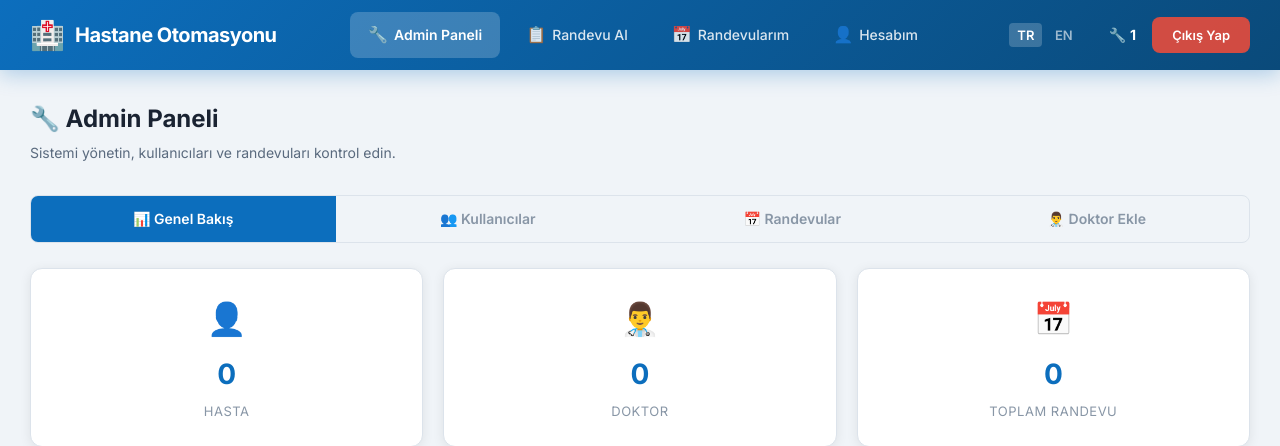
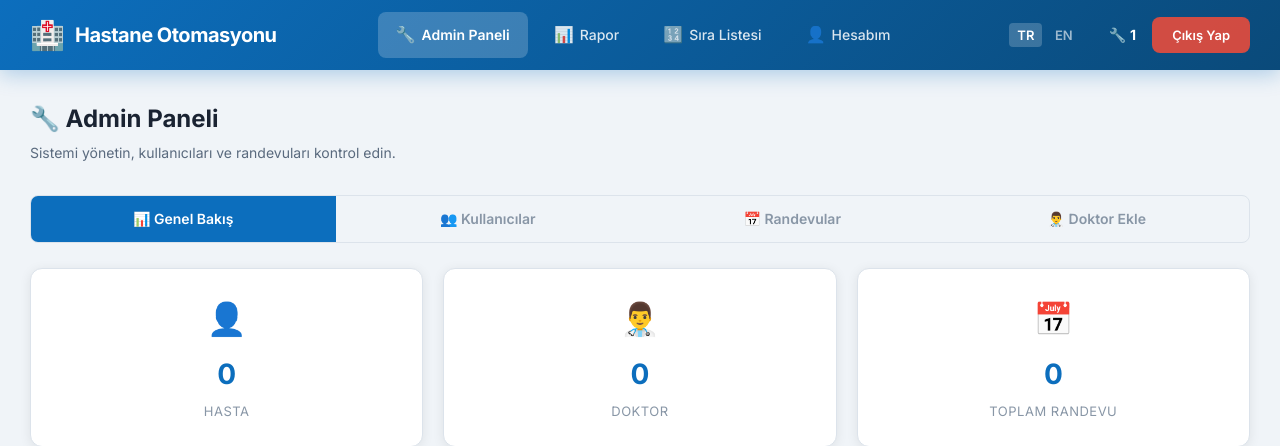
Before and after one commit to windlok/hastane-otomasyonu, a PHP site: page /admin_panel.php in a window 1280 px wide. Shown: the top 446 px of the page. Run offline with PHP 8.4, Linux system fonts and the light colour scheme; the visitor is signed in with stand-in values (Sample User, id 1); data that the repository does not hold is empty.

Commit message:
fix: admin navbar (remove patient links), fix language system (global + comprehensive keys), apply __() to navbar

```diff
--- a/header.php
+++ b/header.php
@@ -154,7 +154,8 @@ function mail_gonder($to, $konu, $mesaj) {
 }
 
 // Dil desteği
-$dil = isset($_COOKIE['dil']) ? $_COOKIE['dil'] : 'tr';
+global $lang;
+$dil = isset($_COOKIE['dil']) && in_array($_COOKIE['dil'], ['tr','en'], true) ? $_COOKIE['dil'] : 'tr';
 $dil_dosyasi = __DIR__ . "/lang/$dil.php";
 if (file_exists($dil_dosyasi)) {
     include $dil_dosyasi;
@@ -164,7 +165,10 @@ if (file_exists($dil_dosyasi)) {
 
 function __($key) {
     global $lang;
-    return $lang[$key] ?? $key;
+    if (isset($lang[$key])) {
+        return $lang[$key];
+    }
+    return $key;
 }
 
 function musait_saatler(PDO $db, int $doktor_id, string $tarih) {
--- a/lang/tr.php
+++ b/lang/tr.php
@@ -9,13 +9,13 @@ $lang = [
     'admin_panel' => 'Admin Paneli',
     'rapor' => 'Rapor',
     'siram' => 'Sıram',
+    'sira_listesi' => 'Sıra Listesi',
     'profilim' => 'Profilim',
     'hasta_randevularim' => 'Hasta Randevularım',
-    'hosgeldin' => 'Hoş Geldiniz',
+    'hosgeldiniz' => 'Hoş Geldiniz',
     'sifre_sifirla' => 'Şifre Sıfırlama',
     'sifremi_unuttum' => 'Şifremi Unuttum',
     'uye_ol' => 'Hemen Üye Olun',
-    'giris_yap_baslik' => 'Giriş Yap',
     'tc_kimlik' => 'TC Kimlik Numarası',
     'sifre' => 'Şifre',
     'tum_haklari_saklidir' => 'Tüm hakları saklıdır.',
@@ -42,6 +42,9 @@ $lang = [
     'iptal' => 'İptal Edildi',
     'gerceklesti' => 'Gerçekleşti',
     'bekliyor' => 'Bekliyor',
+    'bugun' => 'Bugün',
+    'siradaki' => 'Sıradaki',
+    'gecti' => 'Geçti',
     'duzenle' => 'Düzenle',
     'iptal_et' => 'İptal Et',
     'kaydet' => 'Kaydet',
@@ -51,4 +54,67 @@ $lang = [
     'notu_gor' => 'Notu Gör',
     'recete_yaz' => 'Reçete Yaz',
     'recete_gor' => 'Reçeteyi Gör',
+    'baslik_randevu_al' => 'Hızlı Randevu Sistemi',
+    'baslik_admin_panel' => 'Admin Paneli',
+    'baslik_rapor' => 'Randevu Raporu',
+    'baslik_sira' => 'Sıra Takip Sistemi',
+    'doktor_secin' => 'Doktor Seçin',
+    'randevu_tarihi' => 'Randevu Tarihi',
+    'randevu_saati' => 'Randevu Saati',
+    'randevu_bilgileri' => 'Randevu Bilgileri',
+    'randevu_duzenle' => 'Randevu Düzenle',
+    'randevuyu_kaydet' => 'Randevuyu Kaydet',
+    'randevuyu_guncelle' => 'Randevuyu Güncelle',
+    'duzenleme_modu' => 'Düzenleme Modu',
+    'once_doktor_ve_tarih_secin' => 'Önce doktor ve tarih seçin',
+    'cikis' => 'Çıkış',
+    'toplam' => 'Toplam',
+    'onceki_hasta' => 'Önünüzdeki Hasta',
+    'sira_numarasi' => 'Sıra Numaranız',
+    'kullanici_adi' => 'Kullanıcı Adı',
+    'admin_giris' => 'Admin Girişi',
+    'admin_giris_baslik' => 'Admin Paneli - Giriş',
+    'ana_giris_don' => 'Ana Giriş Sayfasına Dön',
+    'hastane' => 'Hastane',
+    'klinik' => 'Klinik',
+    'sehir' => 'Şehir',
+    'hasta_adi' => 'Hasta Adı',
+    'telefon' => 'Telefon',
+    'eposta' => 'E-posta',
+    'notlar' => 'Notlar',
+    'recete' => 'Reçete',
+    'sira_no' => 'Sıra No',
+    'ozet' => 'Özet',
+    'tibbi_not' => 'Tıbbi Not',
+    'not_ekle_baslik' => 'Not Ekle',
+    'not_gecmisi' => 'Not Geçmişi',
+    'recete_yaz_baslik' => 'Reçete Yaz',
+    'ilac_listesi' => 'İlaç Listesi',
+    'ilac_adi' => 'İlaç Adı',
+    'doz' => 'Doz',
+    'sure' => 'Süre',
+    'aciklama' => 'Açıklama',
+    'recete_belgesi' => 'Reçete Belgesi',
+    'hastane_otomasyonu_rapor' => 'Hastane Otomasyonu — Randevu Raporu',
+    'donem' => 'Dönem',
+    'olusturan' => 'Oluşturan',
+    'bastan' => 'Başlangıç',
+    'bitis' => 'Bitiş',
+    'listele' => 'Listele',
+    'pdf_yazdir' => 'PDF / Yazdır',
+    'sifre_sifirlama_baslik' => 'Şifre Sıfırlama',
+    'yeni_sifre' => 'Yeni Şifre',
+    'sifreyi_sifirla' => 'Şifreyi Sıfırla',
+    'calisma_saatlerim' => 'Çalışma Saatlerim',
+    'gun' => 'Gün',
+    'calisiyor' => 'Çalışıyor',
+    'evet' => 'Evet',
+    'hayir' => 'Hayır',
+    'pazartesi' => 'Pazartesi',
+    'sali' => 'Salı',
+    'carsamba' => 'Çarşamba',
+    'persembe' => 'Perşembe',
+    'cuma' => 'Cuma',
+    'cumartesi' => 'Cumartesi',
+    'pazar' => 'Pazar',
 ];
--- a/navbar.php
+++ b/navbar.php
@@ -4,52 +4,52 @@ $rol = kullanici_rol();
 ?>
 <nav class="navbar">
     <div class="navbar-inner">
-        <a href="<?php echo $rol === 'doktor' ? 'doktor_panel.php' : 'anasayfa.php'; ?>" class="navbar-brand">
+        <a href="<?php echo $rol === 'doktor' ? 'doktor_panel.php' : ($rol === 'admin' ? 'admin_panel.php' : 'anasayfa.php'); ?>" class="navbar-brand">
             <span class="brand-icon">🏥</span>
-            <span class="brand-text">Hastane Otomasyonu</span>
+            <span class="brand-text"><?php echo __('site_title'); ?></span>
         </a>
         <div class="navbar-menu">
             <?php if ($rol === 'admin'): ?>
             <a href="admin_panel.php" class="nav-link <?php echo $current_page === 'admin_panel.php' ? 'active' : ''; ?>">
-                <span class="nav-icon">🔧</span> Admin Paneli
+                <span class="nav-icon">🔧</span> <?php echo __('admin_panel'); ?>
             </a>
-            <a href="anasayfa.php" class="nav-link <?php echo $current_page === 'anasayfa.php' ? 'active' : ''; ?>">
-                <span class="nav-icon">📋</span> Randevu Al
+            <a href="rapor.php" class="nav-link <?php echo $current_page === 'rapor.php' ? 'active' : ''; ?>">
+                <span class="nav-icon">📊</span> <?php echo __('rapor'); ?>
             </a>
-            <a href="randevu.php" class="nav-link <?php echo $current_page === 'randevu.php' ? 'active' : ''; ?>">
-                <span class="nav-icon">📅</span> Randevularım
+            <a href="sira.php" class="nav-link <?php echo $current_page === 'sira.php' ? 'active' : ''; ?>">
+                <span class="nav-icon">🔢</span> <?php echo __('sira_listesi'); ?>
             </a>
             <a href="hesap.php" class="nav-link <?php echo $current_page === 'hesap.php' ? 'active' : ''; ?>">
-                <span class="nav-icon">👤</span> Hesabım
+                <span class="nav-icon">👤</span> <?php echo __('hesabim'); ?>
             </a>
             <?php elseif ($rol === 'hasta'): ?>
             <a href="anasayfa.php" class="nav-link <?php echo $current_page === 'anasayfa.php' ? 'active' : ''; ?>">
-                <span class="nav-icon">📋</span> Randevu Al
+                <span class="nav-icon">📋</span> <?php echo __('randevu_al'); ?>
             </a>
             <a href="randevu.php" class="nav-link <?php echo $current_page === 'randevu.php' ? 'active' : ''; ?>">
-                <span class="nav-icon">📅</span> Randevularım
+                <span class="nav-icon">📅</span> <?php echo __('randevularim'); ?>
             </a>
             <a href="sira.php" class="nav-link <?php echo $current_page === 'sira.php' ? 'active' : ''; ?>">
-                <span class="nav-icon">🔢</span> Sıram
+                <span class="nav-icon">🔢</span> <?php echo __('siram'); ?>
             </a>
             <a href="rapor.php" class="nav-link <?php echo $current_page === 'rapor.php' ? 'active' : ''; ?>">
-                <span class="nav-icon">📊</span> Rapor
+                <span class="nav-icon">📊</span> <?php echo __('rapor'); ?>
             </a>
             <a href="hesap.php" class="nav-link <?php echo $current_page === 'hesap.php' ? 'active' : ''; ?>">
-                <span class="nav-icon">👤</span> Hesabım
+                <span class="nav-icon">👤</span> <?php echo __('hesabim'); ?>
             </a>
             <?php elseif ($rol === 'doktor'): ?>
             <a href="doktor_panel.php" class="nav-link <?php echo $current_page === 'doktor_panel.php' ? 'active' : ''; ?>">
-                <span class="nav-icon">👥</span> Hasta Randevularım
+                <span class="nav-icon">👥</span> <?php echo __('hasta_randevularim'); ?>
             </a>
             <a href="sira.php" class="nav-link <?php echo $current_page === 'sira.php' ? 'active' : ''; ?>">
-                <span class="nav-icon">🔢</span> Sıra Listesi
+                <span class="nav-icon">🔢</span> <?php echo __('sira_listesi'); ?>
             </a>
             <a href="rapor.php" class="nav-link <?php echo $current_page === 'rapor.php' ? 'active' : ''; ?>">
-                <span class="nav-icon">📊</span> Rapor
+                <span class="nav-icon">📊</span> <?php echo __('rapor'); ?>
             </a>
             <a href="hesap.php" class="nav-link <?php echo $current_page === 'hesap.php' ? 'active' : ''; ?>">
-                <span class="nav-icon">👤</span> Profilim
+                <span class="nav-icon">👤</span> <?php echo __('profilim'); ?>
             </a>
             <?php endif; ?>
         </div>
```
Also changed, not shown: lang/en.php (+70 -4 lines).
